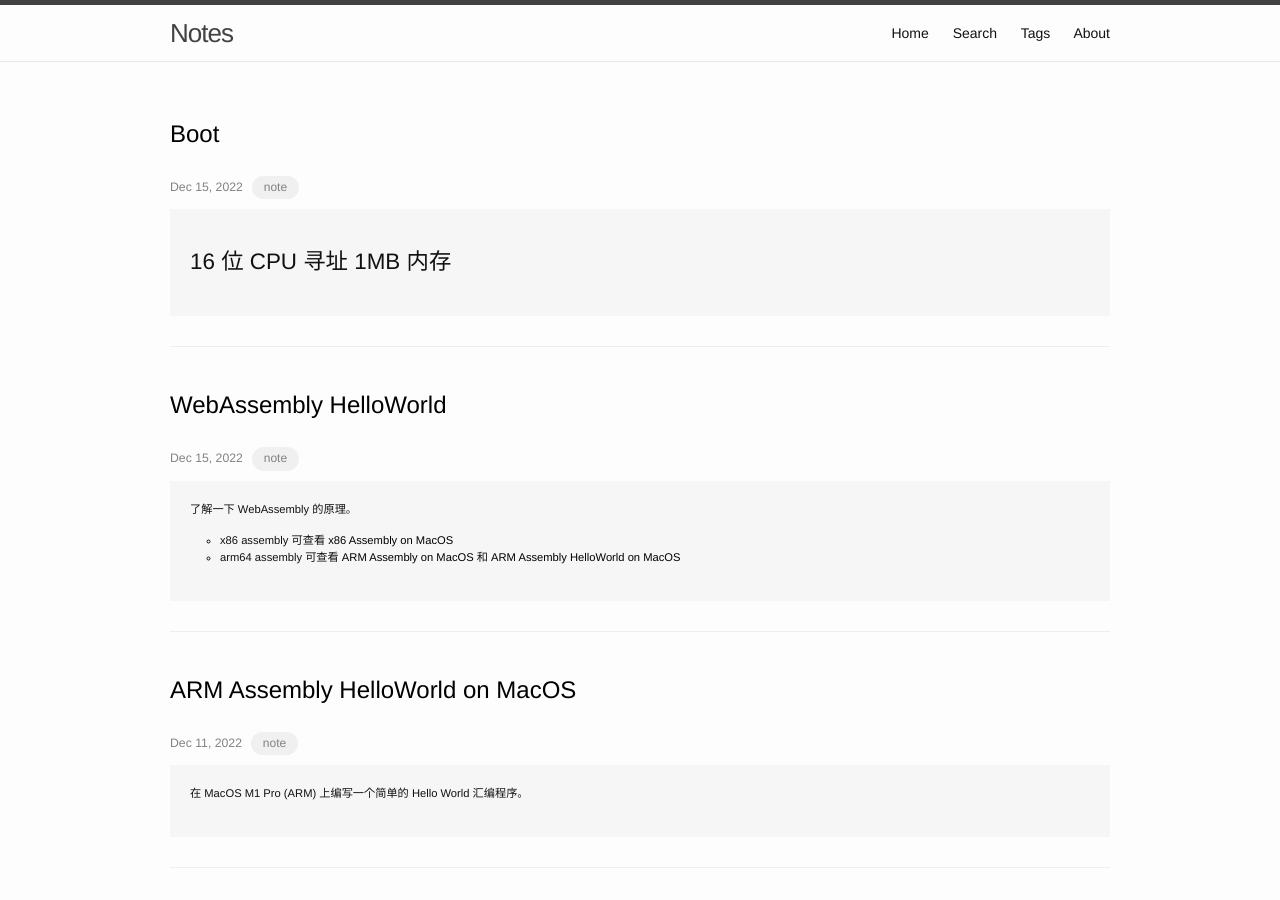
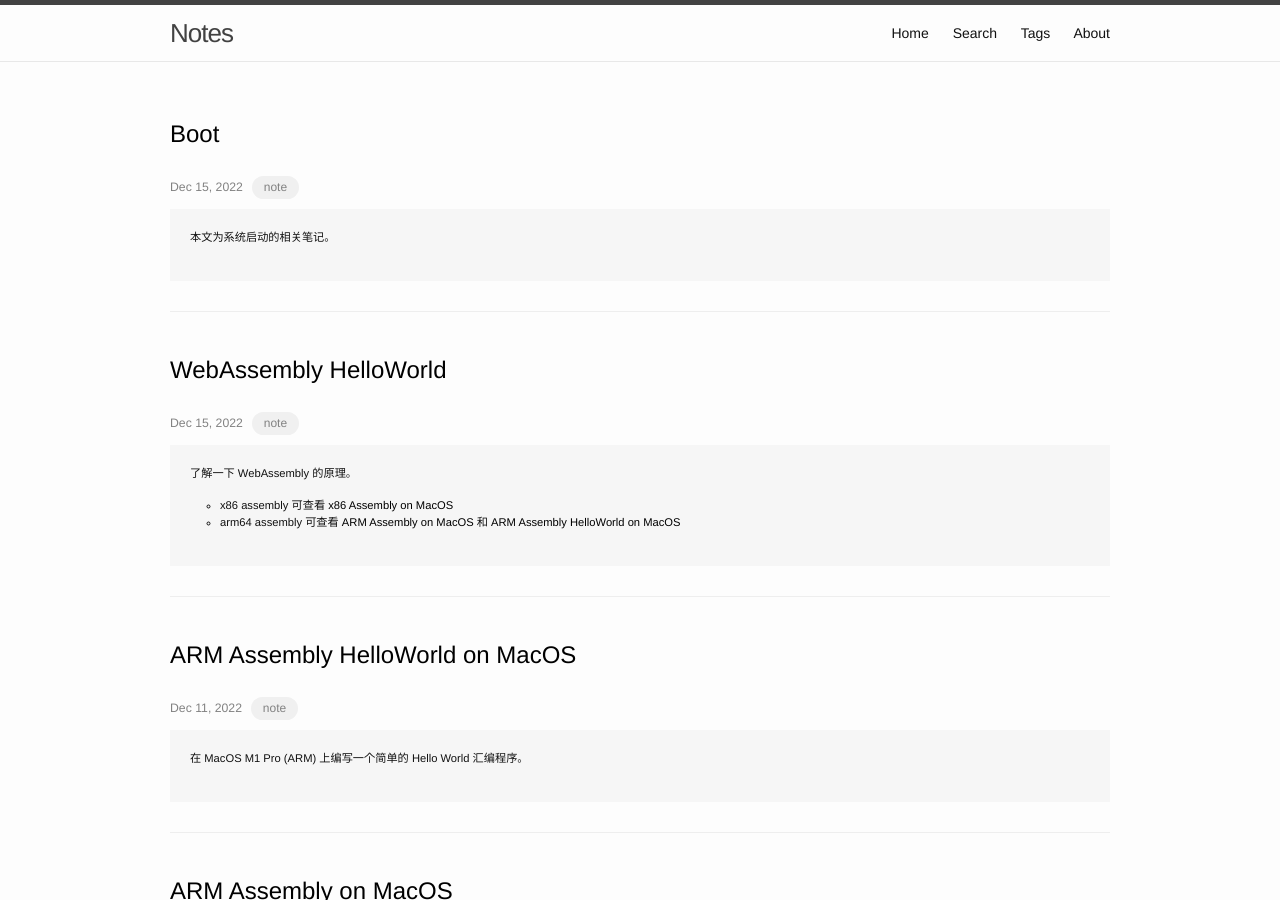
Before and after one commit to zhoukekestar/notes, a Jekyll site: the page built from index.html, in a window 1280 px wide and 900 px high. Built offline with Jekyll 4.4.1, drawn with Linux system fonts in a browser that asks for light colours; the list of posts is cut into pages by our own code; some of the changed lines change nothing that is shown.

Commit message:
Update Code

````diff
--- a/_posts/2022-10~12/2022-12-19-boot.md
+++ b/_posts/2022-10~12/2022-12-19-boot.md
@@ -4,6 +4,8 @@
 date:  2022-12-15
 tags: [note]
 ---
+
+  本文为系统启动的相关笔记。
 
 
 # 16 位 CPU 寻址 1MB 内存
@@ -104,6 +106,20 @@
   因为 segment 和 offset 是有部分重叠的，所以 `0x12345` 也能通过 `[0x1233:0x15]`( segment 0x1233 + offset 0x15) 来访问。
 
 
+# 启动区（以 img 文件为例）
+
+  参考[全网最硬核讲解计算机的启动过程](https://mp.weixin.qq.com/s?__biz=Mzk0MjE3NDE0Ng==&mid=2247483867&idx=1&sn=76ece31324d32922a7cb9db129decd3f)，BIOS 会加载分区的前 512 个字节，并以第 511 和 512 个字节为依据，来判断是否可被引导。
+
+  以 [windows101.img](http://github.com/copy/images) 为例，查看第 511 `0x1fe` 和  512 `0x1ff` 个字节。
+
+```sh
+$ xxd -s 0x1f0 -l 32 images/windows101.img
+000001f0: 0000 0000 0000 0000 0000 0000 0000 55aa  ..............U.
+00000200: f0ff ff03 4000 0560 0007 8000 09a0 000b  ....@..`........
+```
+
+  可以看到分别对应的值为 `0x55` `0xaa`, 所以，是个启动盘。
+
 # References
 * [Real-Mode Memory Management](https://kajouni.net/info/eng/realmode.htm)
 * [你管这破玩意叫操作系统源码 | 第一回 最开始的两行代码](https://mp.weixin.qq.com/s/LIsqRX51W7d_yw-HN-s2DA)
````
